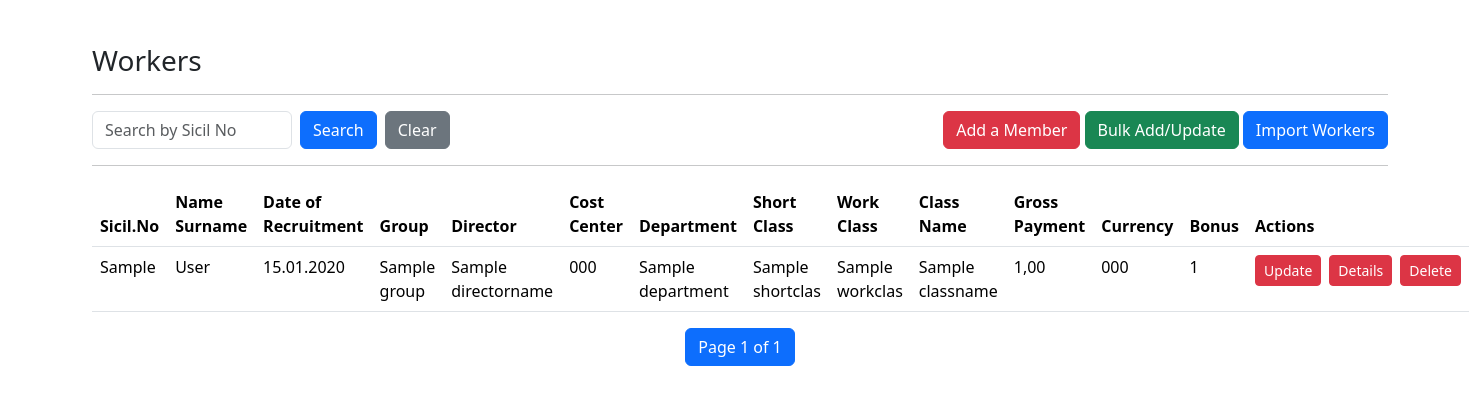
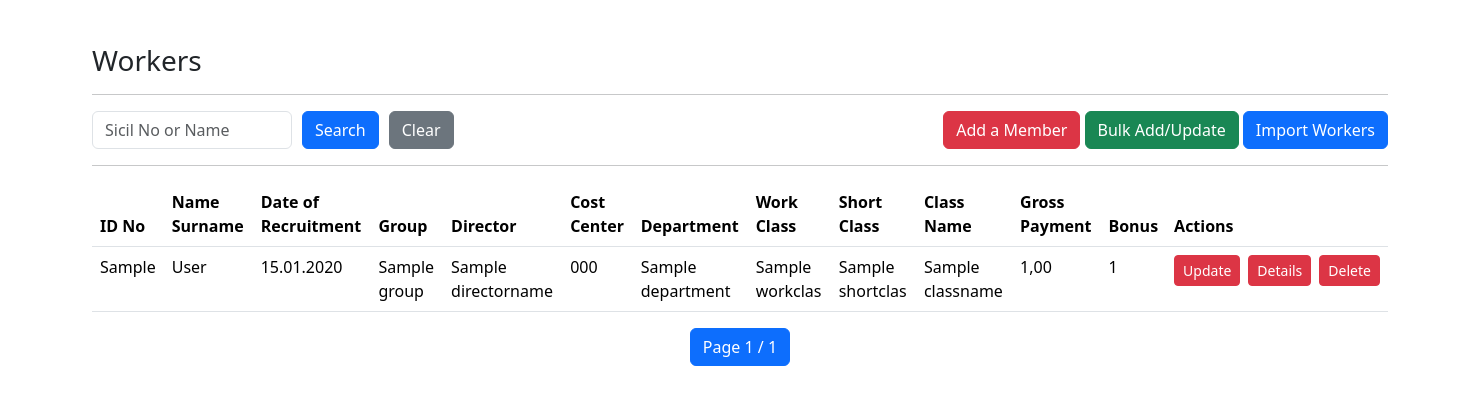
Before and after one commit to omercengiz/putzmeisterapp, a Django app: page /workers/dashboard/ in a window 1480 px wide. Shown: the part 56-461 px from the top of the page. Run offline with Django 4.2, Linux system fonts and the light colour scheme; a user stored in the database is signed in; tables that the repository leaves empty hold one stand-in row (values such as "Sample post"); parts of the project's set-up code (start-up, migrations or seed data) failed here and were passed over.

Commit message:
feat: adding new feature based on business

```diff
--- a/benefits/forms.py
+++ b/benefits/forms.py
@@ -15,32 +15,29 @@ class BenefitForm(forms.ModelForm):
         to_field_name='sicil_no',
         required=True,
         label='Sicil No (Worker)',
-        help_text='Çalışanı seçin.',
         empty_label="— Select Worker —",
     )
 
-    # YYYY-MM formatını kabul edip input’u <input type="month"> olarak render eder
     period = forms.DateField(
         input_formats=['%Y-%m'],
         widget=forms.DateInput(format='%Y-%m', attrs={'type': 'month', 'placeholder': 'YYYY-AA'}),
         label='Benefit Period',
         required=True,
-        error_messages={'invalid': 'Geçerli bir ay seçin (YYYY-AA).'},
+        error_messages={'invalid': 'Please select a date with the valid format (YYYY-AA).'},
     )
 
     def __init__(self, *args, **kwargs):
         super().__init__(*args, **kwargs)
-        # Dropdown'da sadece sicil_no görünsün
         self.fields['worker'].label_from_instance = lambda obj: (obj.sicil_no or "").strip()
-        # Sayısal alanların min/step ayarı
+
         for f in ['aile_yakacak', 'erzak', 'altin', 'bayram',
                   'dogum_evlenme', 'fon', 'harcirah', 'yol_parasi', 'prim']:
             self.fields[f].widget = forms.NumberInput(attrs={'step': '0.01', 'min': '0'})
 
     def clean_period(self):
         """
-        type="month" ile gelen 'YYYY-MM' değeri DateField tarafından zaten
-        1. gün olarak (YYYY-MM-01) parse edilir; yine de garanti altına alıyoruz.
+        type="month" ile gelen 'YYYY-MM' değeri DateField tarafından
+        1. gün olarak (YYYY-MM-01) parse edilir
         """
         val = self.cleaned_data.get('period')
         if isinstance(val, datetime.date):
@@ -73,7 +70,7 @@ class BenefitForm(forms.ModelForm):
 
 # -------- Bulk monthly form --------
 
-MONTH_CHOICES = [(m, calendar.month_name[m]) for m in range(1, 13)]  # 1..12
+MONTH_CHOICES = [(m, calendar.month_name[m]) for m in range(1, 13)]
 
 
 class BenefitBulkForm(forms.Form):
--- a/benefits/views.py
+++ b/benefits/views.py
@@ -142,6 +142,7 @@ def import_benefits(request):
                     "bayram", "dogum_evlenme", "fon", "harcirah", "yol_parasi", "prim"
                 ]
                 missing = [c for c in required_columns if c not in df.columns]
+
                 if missing:
                     messages.error(request, f"Missing columns: {', '.join(missing)}")
                     return redirect("benefits:import_benefits")
--- a/requirements.txt
+++ b/requirements.txt
@@ -4,3 +4,4 @@ django-crispy-forms
 crispy-bootstrap4
 pandas>=2.0
 openpyxl>=3.1
+numpy>=2.3.0
--- a/templates/addworkers.html
+++ b/templates/addworkers.html
@@ -53,6 +53,9 @@
                 <div class="col-md-6 mb-3">
                     {{ form.bonus|as_crispy_field }}
                 </div>
+                <div class="col-md-6 mb-3">
+                    {{ form.total_work_hours|as_crispy_field}}
+                </div>
             </div>
 
             <button type="submit" class="btn btn-danger mt-3">Add Member</button>
--- a/templates/dashboard.html
+++ b/templates/dashboard.html
@@ -5,63 +5,79 @@
 
 <h3>Workers</h3>
 <hr>
+
+<!-- Search Filters -->
 <div class="row mb-3 align-items-center">
   <div class="col-md-6">
-    <form method="get" class="d-flex">
-      <input type="text" name="q" class="form-control me-2" placeholder="Search by Sicil No" value="{{ query|default_if_none:'' }}" style="width: 200px;">
-      <button type="submit" class="btn btn-primary me-2">Search</button>
+    <form method="get" class="d-flex" style="gap: 10px;">
+
+      <!-- Name or Sicil No Search -->
+      <input type="text"
+             name="q"
+             class="form-control"
+             placeholder="Sicil No or Name"
+             value="{{ query|default_if_none:'' }}"
+             style="max-width:200px;">
+
+
+
+      <button type="submit" class="btn btn-primary">Search</button>
       <a href="{% url 'workers:dashboard' %}" class="btn btn-secondary">Clear</a>
+
     </form>
   </div>
+
+  <!-- Right Buttons -->
   <div class="col-md-6 text-end">
     <a class="btn btn-danger" href="{% url 'workers:addworkers' %}">Add a Member</a>
     <a class="btn btn-success" href="{% url 'workers:bulk_set_gross_salaries' %}">Bulk Add/Update</a>
     <a class="btn btn-primary" href="{% url 'workers:import_workers' %}">Import Workers</a>
   </div>
 </div>
+
 <hr>
 
 <table class="table">
     <thead>
       <tr>
-        <th scope="col">Sicil.No</th>
-        <th scope="col">Name Surname</th>
-        <th scope="col">Date of Recruitment</th>
-        <th scope="col">Group</th>
-        <th scope="col">Director</th>
-        <th scope="col">Cost Center</th>
-        <th scope="col">Department</th>
-        <th scope="col">Short Class</th>
-        <th scope="col">Work Class</th>
-        <th scope="col">Class Name</th>
-        <th scope="col">Gross Payment</th>
-        <th scope="col">Currency</th>
-        <th scope="col">Bonus</th>
-        <th scope="col">Actions</th>
+        <th>ID No</th>
+        <th>Name Surname</th>
+        <th>Date of Recruitment</th>
+        <th>Group</th>
+        <th>Director</th>
+        <th>Cost Center</th>
+        <th>Department</th>
+        <th>Work Class</th>
+        <th>Short Class</th>
+        <th>Class Name</th>
+        <th>Gross Payment</th>
+        <th>Bonus</th>
+        <th>Actions</th>
       </tr>
     </thead>
+
     <tbody>
         {% for worker in page_obj %}
         <tr>
-            <td>{{worker.sicil_no}}</td>
-            <td>{{worker.name_surname}}</td>
-            <td>{{worker.date_of_recruitment|date:"d.m.Y"}}</td>
-            <td>{{worker.group}}</td>
-            <td>{{worker.department_short_name}}</td>
-            <td>{{worker.s_no.code}}</td>
-            <td>{{worker.department}}</td>
-            <td>{{worker.short_class}}</td>
-            <td>{{worker.work_class}}</td>
-            <td>{{worker.class_name}}</td>
+            <td>{{ worker.sicil_no }}</td>
+            <td>{{ worker.name_surname }}</td>
+            <td>{{ worker.date_of_recruitment|date:"d.m.Y" }}</td>
+            <td>{{ worker.group }}</td>
+            <td>{{ worker.department_short_name }}</td>
+            <td>{{ worker.s_no.code }}</td>
+            <td>{{ worker.department }}</td>
+            <td>{{ worker.work_class }}</td>
+            <td>{{ worker.short_class }}</td>
+            <td>{{ worker.class_name }}</td>
             <td>{{ worker.gross_payment|floatformat:2|localize }}</td>
-            <td>{{worker.currency}}</td>
             <td>{{ worker.bonus }}</td>
             <td>
               <div class="d-flex gap-2">
+
                 <!-- Update -->
                 <a href="{% url 'workers:updateworkers' worker.id %}" class="btn btn-danger btn-sm">Update</a>
 
-                <!-- Maaş Detayı -->
+                <!-- Salary Details -->
                 <a href="{% url 'workers:list_worker_salaries' worker.id %}" class="btn btn-danger btn-sm">Details</a>
 
                 <!-- Delete -->
@@ -73,6 +89,7 @@
                         data-worker-name="{{ worker.name_surname }}">
                   Delete
                 </button>
+
               </div>
             </td>
         </tr>
@@ -80,17 +97,20 @@
     </tbody>
 </table>
 
-<!-- Delete (Archived) Modal -->
+
+<!-- Delete Modal (Archived or Direct Delete) -->
 <div class="modal fade" id="deleteWorkerModal" tabindex="-1" aria-labelledby="deleteWorkerModalLabel" aria-hidden="true">
   <div class="modal-dialog">
     <div class="modal-content shadow">
       <div class="modal-header bg-danger text-white">
         <h5 class="modal-title" id="deleteWorkerModalLabel">Employee Quit</h5>
-        <button type="button" class="btn-close btn-close-white" data-bs-dismiss="modal" aria-label="Kapat"></button>
+        <button type="button" class="btn-close btn-close-white" data-bs-dismiss="modal"></button>
       </div>
+
       <div class="modal-body">
         <form id="deleteWorkerForm" method="post" action="#">
           {% csrf_token %}
+
           <p id="deleteWorkerText" class="mb-3"></p>
 
           <div class="mb-3" id="quitDateWrapper">
@@ -98,10 +118,21 @@
             <input type="date" class="form-control" id="exitDate" name="exit_date" required>
           </div>
 
+          <div class="mb-3" id="exitReasonWrapper">
+            <label for="exitReason" class="form-label">Quit Reason</label>
+            <select id="exitReason" name="exit_reason" class="form-select" required>
+              <option value="">Select Reason...</option>
+              {% for r in exit_reasons %}
+                <option value="{{ r.id }}">{{ r.name }}</option>
+              {% endfor %}
+            </select>
+          </div>
+
           <div class="d-flex justify-content-end gap-2">
             <button type="button" class="btn btn-outline-secondary" data-bs-dismiss="modal">Discard</button>
             <button type="submit" class="btn btn-danger">Delete Worker</button>
           </div>
+
         </form>
       </div>
     </div>
@@ -109,35 +140,51 @@
 </div>
 
 
-<!-- Pagination Controls -->
+<!-- Pagination -->
 <nav aria-label="Page navigation">
   <ul class="pagination justify-content-center">
+
     {% if page_obj.has_previous %}
       <li class="page-item">
-        <a class="page-link" href="?page=1{% if query %}&q={{ query }}{% endif %}">&laquo; First</a>
+        <a class="page-link"
+           href="?page=1{% if query %}&q={{ query }}{% endif %}{% if selected_year %}&year={{ selected_year }}{% endif %}">
+           &laquo; First
+        </a>
       </li>
+
       <li class="page-item">
-        <a class="page-link" href="?page={{ page_obj.previous_page_number }}{% if query %}&q={{ query }}{% endif %}">Previous</a>
+        <a class="page-link"
+           href="?page={{ page_obj.previous_page_number }}{% if query %}&q={{ query }}{% endif %}{% if selected_year %}&year={{ selected_year }}{% endif %}">
+           Previous
+        </a>
       </li>
     {% endif %}
 
     <li class="page-item active">
-      <span class="page-link">
-        Page {{ page_obj.number }} of {{ page_obj.paginator.num_pages }}
-      </span>
+      <span class="page-link">Page {{ page_obj.number }} / {{ page_obj.paginator.num_pages }}</span>
     </li>
 
     {% if page_obj.has_next %}
       <li class="page-item">
-        <a class="page-link" href="?page={{ page_obj.next_page_number }}{% if query %}&q={{ query }}{% endif %}">Next</a>
+        <a class="page-link"
+           href="?page={{ page_obj.next_page_number }}{% if query %}&q={{ query }}{% endif %}{% if selected_year %}&year={{ selected_year }}{% endif %}">
+           Next
+        </a>
       </li>
+
       <li class="page-item">
-        <a class="page-link" href="?page={{ page_obj.paginator.num_pages }}{% if query %}&q={{ query }}{% endif %}">Last &raquo;</a>
+        <a class="page-link"
+           href="?page={{ page_obj.paginator.num_pages }}{% if query %}&q={{ query }}{% endif %}{% if selected_year %}&year={{ selected_year }}{% endif %}">
+           Last &raquo;
+        </a>
       </li>
     {% endif %}
+
   </ul>
 </nav>
 
+
+<!-- Modal Script -->
 <script>
 document.addEventListener('DOMContentLoaded', function () {
   const formEl  = document.getElementById('deleteWorkerForm');
@@ -149,22 +196,16 @@ document.addEventListener('DOMContentLoaded', function () {
     btn.addEventListener('click', function () {
       const workerId = this.dataset.workerId;
       const workerName = this.dataset.workerName || '';
-      const sicilNoCell = this.closest('tr').querySelector('td:first-child'); // 1. sütun: sicil no
-      const sicilNo = sicilNoCell ? sicilNoCell.textContent.trim() : '';
+      const sicilNo = this.closest('tr').querySelector('td:first-child').textContent.trim();
 
       formEl.setAttribute('action', `/workers/delete/${workerId}`);
       dateEl.value = '';
 
-      // Sicil numarasına göre koşul
       if (sicilNo.startsWith('P')) {
-        // "Employee quit" mesajını sadeleştir
-        textEl.textContent = `You are about to delete '${workerName}' (Sicil No: ${sicilNo}). This record will be deleted directly without asking for quit date.`;
-
-        // Tarih alanını gizle ve zorunluluğu kaldır
+        textEl.textContent = `You are about to delete '${workerName}' (Sicil No: ${sicilNo}). This record will be deleted directly without asking for the quit date.`;
         dateWrapper.style.display = 'none';
         dateEl.removeAttribute('required');
       } else {
-        // Normal çalışan: tarih alanı görünür ve zorunlu
         textEl.textContent = `You are about to process the checkout for '${workerName}'. Please select the quit date.`;
         dateWrapper.style.display = 'block';
         dateEl.setAttribute('required', 'required');
@@ -175,11 +216,10 @@ document.addEventListener('DOMContentLoaded', function () {
 </script>
 
 
-
 {% if query and page_obj.paginator.count == 0 %}
   <div class="alert alert-warning mt-3 text-center mx-auto" style="max-width: 500px;" role="alert">
-    No record was found matching Sicil No. <strong>{{ query }}</strong>
+    No record was found matching <strong>{{ query }}</strong>
   </div>
 {% endif %}
 
-{% endblock body %}
+{% endblock %}
--- a/templates/update_salary.html
+++ b/templates/update_salary.html
@@ -4,7 +4,7 @@
 {% block body %}
 
 <div class="container mt-4">
-  <h3>Maaş Kaydını Güncelle</h3>
+  <h3>Update Salary</h3>
   <hr>
 
   <div class="card shadow-sm p-3">
@@ -14,10 +14,10 @@
 
       <div class="mt-3 d-flex justify-content-end gap-2">
         <a href="{% url 'workers:list_worker_salaries' salary.worker.id %}" class="btn btn-secondary">
-          İptal
+          Cancel
         </a>
         <button type="submit" class="btn btn-success">
-          Kaydet
+          Update
         </button>
       </div>
     </form>
--- a/templates/updateworkers.html
+++ b/templates/updateworkers.html
@@ -51,6 +51,9 @@
                 <div class="col-md-6 mb-3">
                     {{ form.bonus|as_crispy_field }}
                 </div>
+                <div class="col-md-6 mb-3">
+                    {{ form.total_work_hours|as_crispy_field }}
+                </div>
             </div>
 
             <button type="submit" class="btn btn-danger mt-3">Update Member</button>
--- a/workers/forms.py
+++ b/workers/forms.py
@@ -21,7 +21,8 @@ class WorkersForm(forms.ModelForm):
             "class_name",
             "gross_payment",
             "currency",
-            "bonus"
+            "bonus",
+            "total_work_hours"
         ]
         widgets = {
             'date_of_recruitment': forms.DateInput(format="%Y-%m-%d", attrs={'type': 'date'})
--- a/workers/lookups.py
+++ b/workers/lookups.py
@@ -48,3 +48,9 @@ class CostCenter(models.Model):
 
     def __str__(self):
         return f"{self.code} - {self.name}"
+
+class ExitReason(models.Model):
+    name = models.CharField(max_length=255, unique=True)
+
+    def __str__(self):
+        return self.name
--- a/workers/views.py
+++ b/workers/views.py
@@ -5,7 +5,7 @@ from django.contrib import messages
 from .models import Workers, ArchivedWorker, WorkerGrossMonthly
 from django.contrib.auth.decorators import login_required
 from django.db import IntegrityError
-from .lookups import Group, ShortClass, DirectorName, Currency, WorkClass, ClassName, Department, CostCenter
+from .lookups import Group, ShortClass, DirectorName, Currency, WorkClass, ClassName, Department, CostCenter, ExitReason
 from django.forms import modelform_factory
 from django.views.decorators.http import require_POST
 from django.apps import apps
@@ -26,6 +26,7 @@ lookup_models = {
     "ClassName": ClassName,
     "Department": Department,
     "CostCenter": CostCenter,
+    "ExitReason": ExitReason,
 }
 
 
@@ -47,20 +48,31 @@ def detail(request, id):
 @login_required(login_url="user:login")
 def dashboard(request):
     query = request.GET.get("q")
+    workers = Workers.objects.all()
+
+    # Arama
     if query:
-        workers = Workers.objects.filter(sicil_no__iexact=query)
-    else:
-        workers = Workers.objects.all()
+        workers = workers.filter(
+            sicil_no__icontains=query
+        ) | workers.filter(
+            name_surname__icontains=query
+        )
 
+    # Sayfalama
     paginator = Paginator(workers, 5)
     page_number = request.GET.get("page")
     page_obj = paginator.get_page(page_number)
 
-    context = {
-        "page_obj": page_obj,
-        "query": query
-    }
-    return render(request, "dashboard.html", context)
+    return render(
+        request,
+        "dashboard.html",
+        {
+            "page_obj": page_obj,
+            "query": query,
+            "exit_reasons": ExitReason.objects.all(),  # <-- BURAYA EKLİYORSUN
+        }
+    )
+
 
 
 @login_required(login_url="user:login")
@@ -99,7 +111,7 @@ def updateWorkers(request, id):
         exists_workers = Workers.objects.exclude(id=worker.id).filter(sicil_no=new_sicil).exists()
         exits_archived = ArchivedWorker.objects.filter(sicil_no=new_sicil).exists()
 
-        # Aynı sicil_no başka bir kayıtla çakışıyor mu kontrolü
+        #if sicil_no exists then check(overlap)
         if exists_workers or exits_archived:
             form.add_error("sicil_no", "This Sicil No is already used by another worker.")
         else:
@@ -115,7 +127,7 @@ def updateWorkers(request, id):
 def deleteWorkers(request, id):
     worker = get_object_or_404(Workers, id=id)
 
-    # Eğer sicil_no 'P' ile başlıyorsa:
+    #if sicil_no startwith("P"): then deletion but no archive
     if worker.sicil_no and worker.sicil_no.startswith("P"):
         worker.delete()
         messages.warning(
@@ -124,8 +136,9 @@ def deleteWorkers(request, id):
         )
         return redirect("workers:dashboard")
 
-    # Normal senaryo
     exit_date = request.POST.get('exit_date')
+    exit_reason_id = request.POST.get("exit_reason")
+    exit_reason = ExitReason.objects.filter(id=exit_reason_id).first()
 
     # ➕ ArchivedWorker oluştur
     archived_worker = ArchivedWorker.objects.create(
@@ -145,7 +158,8 @@ def deleteWorkers(request, id):
         gross_payment=worker.gross_payment,
         currency=worker.currency,
         bonus=worker.bonus,
-        exit_date=exit_date
+        exit_date=exit_date,
+        exit_reason=exit_reason
     )
 
     # ➕ Worker’a ait Benefit kayıtlarını arşivle
@@ -235,9 +249,8 @@ def update_lookup(request, model_name, pk):
                 if hasattr(obj, real_field):
                     setattr(obj, real_field, value)
         obj.save()
-        return redirect('manage_lookups')  # burası önemli
+        return redirect('manage_lookups')
 
-    # GET istekleri için de redirect et
     return redirect('manage_lookups')
 
 
@@ -300,17 +313,17 @@ def update_salary_record(request, salary_id):
             messages.error(request, f"Invalid year/month value: {year}/{month}")
             return redirect("workers:dashboard")
 
-        # Çalışanı getir
+        # just get the worker
         worker = get_object_or_404(Workers, pk=worker_id)
 
-        # Maaş kaydını getir veya oluştur
+        # get or create salary
         salary, _ = WorkerGrossMonthly.objects.get_or_create(
             worker=worker,
             year=year,
             month=month,
             defaults={
                 "gross_salary": worker.gross_payment or 0,
-                "currency": worker.currency,  # otomatik ata
+                "currency": worker.currency,  # assign automatically from worker
             },
         )
     else:
@@ -332,7 +345,7 @@ def update_salary_record(request, salary_id):
             return redirect("workers:list_worker_salaries", worker_id=worker.id)
     else:
         form = WorkerGrossMonthlyForm(instance=salary)
-        # Formun currency alanını sadece görüntüleme amaçlı kilitle
+        # lock the currency field bc it's auto-set from worker
         if "currency" in form.fields:
             form.fields["currency"].disabled = True
 
@@ -355,7 +368,6 @@ def list_worker_salaries(request, worker_id):
     worker = get_object_or_404(Workers, id=worker_id)
     year = request.GET.get("year", datetime.date.today().year)
 
-    # O yıl için tüm maaş kayıtlarını al
     salaries = WorkerGrossMonthly.objects.filter(worker=worker, year=year)
     salaries_dict = {s.month: s for s in salaries}
 
@@ -376,9 +388,6 @@ def list_worker_salaries(request, worker_id):
 
 
 def delete_salary_record(request, salary_id):
-    """
-    Tek bir maaş kaydını siler.
-    """
     salary = get_object_or_404(WorkerGrossMonthly, pk=salary_id)
     worker_id = salary.worker.id
     worker_name = salary.worker.name_surname
@@ -396,7 +405,7 @@ def import_workers(request):
             try:
                 df = pd.read_excel(excel_file)
 
-                # column maplemesi
+                # column mapping
                 column_mapping = {
                     "Group": "group",
                     "Sicil No": "sicil_no",
```
Also changed, not shown: workers/models.py (+8 -1 lines), workers/migrations/0022_archivedworker_total_work_hours_and_more.py (added), workers/migrations/0023_alter_archivedworker_total_work_hours_and_more.py (added), workers/migrations/0024_exitreason_alter_archivedworker_total_work_hours_and_more.py (added).
